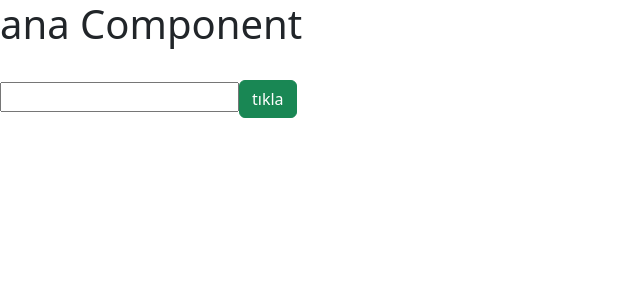
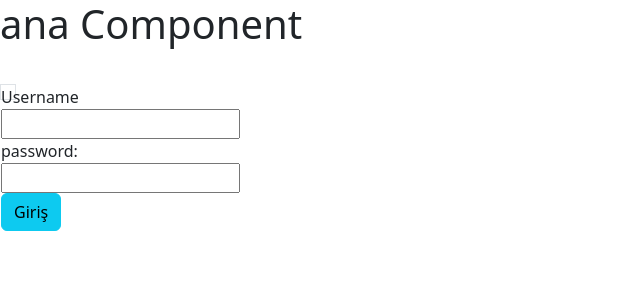
Before and after one commit to Kerim-ARAT/Turkcell-Anglur-Apps, an Angular app in the folder angularapp/: page / in a window 1280 px wide. Shown: the top 300 px of the page, without its empty margins (0-640 px from the left). Built offline with nearby package versions, Linux system fonts and the light colour scheme.

Commit message:
Template Driven Forms 1
Template Driven Forms 1 başlangıç

```diff
--- /dev/null
+++ b/angularapp/src/app/Forms/template-driven/template-driven.component.html
@@ -0,0 +1,9 @@
+<form #saveForm="ngForm" class="form-check-input" (ngSubmit)="save(saveForm)">
+<label for="userName">Username</label>
+<input type="text" name="userName" id="userName"  ngModel >
+<br>
+<label for="password">password: </label>
+<input type="password" name="password" id="password" ngModel>
+<br>
+<button  type="submit" class="btn btn-info">Giriş</button>
+</form>
--- /dev/null
+++ b/angularapp/src/app/Forms/template-driven/template-driven.component.ts
@@ -0,0 +1,17 @@
+import { Component } from '@angular/core';
+import { FormsModule, NgForm, NgModel } from '@angular/forms';
+import { fromEvent } from 'rxjs';
+
+@Component({
+  selector: 'app-template-driven',
+  standalone: true,
+  imports: [FormsModule],
+  templateUrl: './template-driven.component.html',
+  styleUrl: './template-driven.component.css'
+})
+export class TemplateDrivenComponent {
+  save(form:NgForm){
+    console.log(form.value);
+  }
+
+}
--- a/angularapp/src/app/app.component.html
+++ b/angularapp/src/app/app.component.html
@@ -1,4 +1,6 @@
 <h1>ana Component</h1>
 <br>
-<input #name type="text">
-<button class="btn btn-success" (click)="save(name.value)">tıkla</button>
+
+<!-- <input #name type="text">
+<button class="btn btn-success" (click)="save(name.value)">tıkla</button> -->
+<app-template-driven></app-template-driven>
--- a/angularapp/src/app/app.component.ts
+++ b/angularapp/src/app/app.component.ts
@@ -1,5 +1,6 @@
 import { Component, ElementRef } from '@angular/core';
 import { RouterOutlet } from '@angular/router';
+import { TemplateDrivenComponent } from "./Forms/template-driven/template-driven.component";
 
 
 
@@ -7,7 +8,7 @@ import { RouterOutlet } from '@angular/router';
 @Component({
   selector: 'app-root',
   standalone: true,
-  imports: [],
+  imports: [TemplateDrivenComponent],
   templateUrl: './app.component.html',
   styleUrl: './app.component.css',
 
```
Also changed, not shown: angularapp/src/app/Forms/template-driven/template-driven.component.css (added), 1 other file (tests, documents, lock files or other folders).
